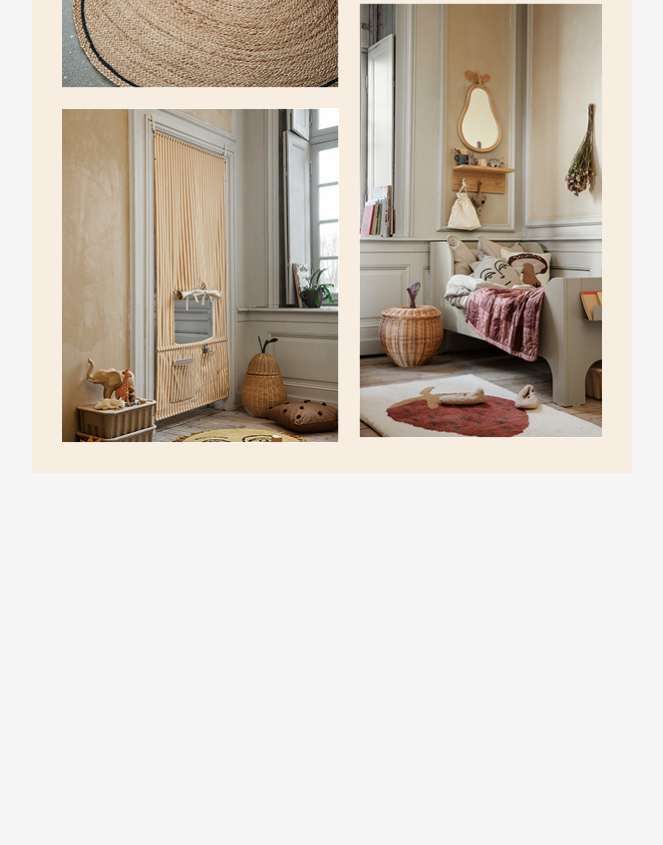
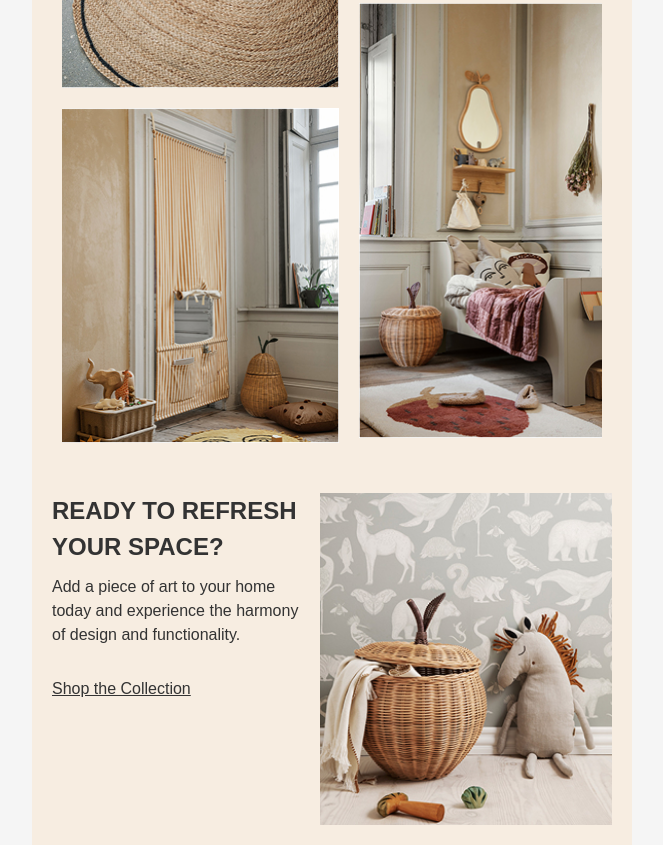
Before and after one commit to AbdalrhmanHemida/fermliving-email, a plain HTML site: page index.html in a window 1280 px wide. Shown: the part 1787-2632 px from the top of the page, without its empty margins (308-971 px from the left). Before the commit the page ends 2260 px from the top, so only its background shows below. Drawn offline with Linux system fonts and the light colour scheme.

Commit message:
ready to refresh section
initial setup

```diff
--- a/index.html
+++ b/index.html
@@ -198,6 +198,58 @@
         </table>
       </td>
     </tr>
+
+    <!-- Ready to Refresh Section -->
+    <tr>
+      <td align="center">
+        <table width="600" border="0" cellspacing="0" cellpadding="0" class="container">
+          <tr>
+            <td class="main-padding">
+              <table width="100%" border="0" cellspacing="0" cellpadding="0">
+                <!-- Sizing Row for Outlook -->
+                <tr style="display: none;">
+                  <td width="45%"></td>
+                  <td width="55%"></td>
+                </tr>
+                <tr>
+                  <td valign="top" width="47%">
+                    <table width="100%" border="0" cellspacing="0" cellpadding="0">
+                      <tr>
+                        <td>
+                          <h2 class="uppercase text-xl font-bold mb-10">Ready to Refresh Your Space?</h2>
+                        </td>
+                      </tr>
+                      <tr>
+                        <td>
+                          <p class="mb-30">
+                            Add a piece of art to your home today and experience the harmony of design and
+                            functionality.
+                          </p>
+                        </td>
+                      </tr>
+                      <tr>
+                        <td>
+                          <table align="left" border="0" cellspacing="0" cellpadding="0">
+                            <tr>
+                              <td class="button-container">
+                                <a href="#" class="button-outlined-2">Shop the Collection</a>
+                              </td>
+                            </tr>
+                          </table>
+                        </td>
+                      </tr>
+                    </table>
+                  </td>
+                  <td valign="top" width="53%" class="pl-5">
+                    <img src="/images/04-ready.jpg" alt="Descriptive Alt Text" width="100%" style="display: block;">
+                  </td>
+                </tr>
+              </table>
+            </td>
+          </tr>
+        </table>
+      </td>
+    </tr>
 </body>
 
 </html>
```
